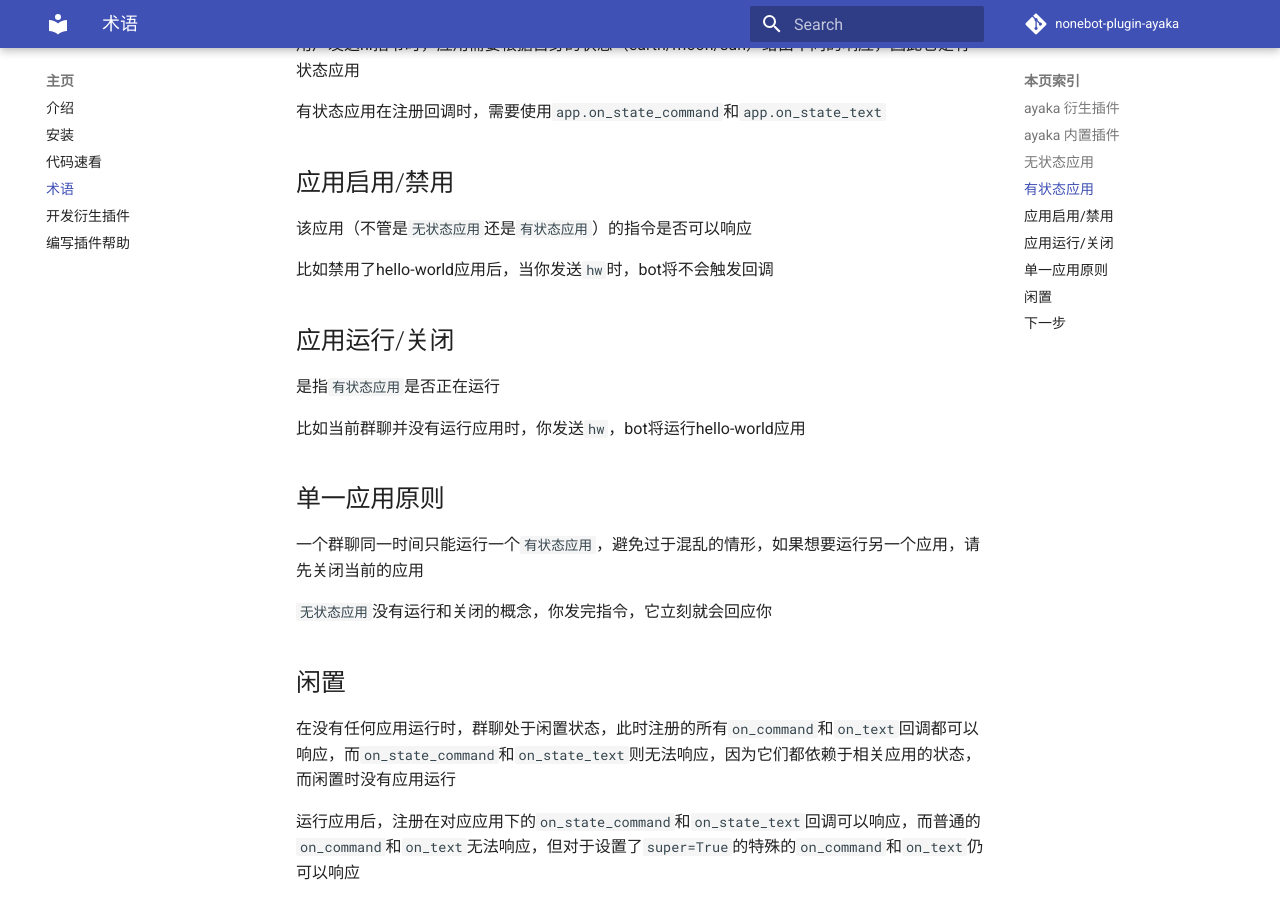
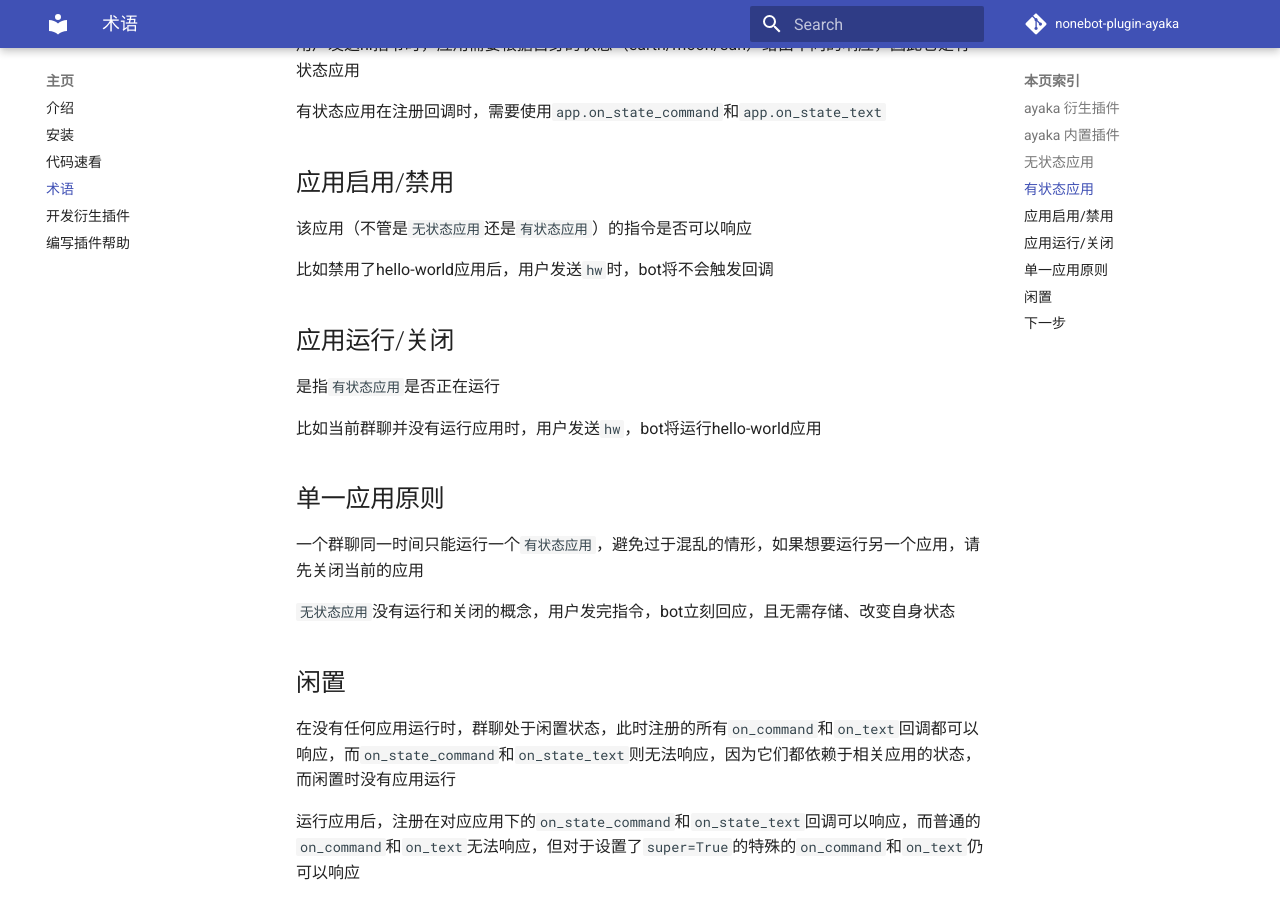
Before and after one commit to bridgeL/ayaka_doc, an MkDocs documentation site: the page built from docs/term.md, in a window 1280 px wide and 900 px high, scrolled down 1073 px. Built offline with MkDocs 1.6.1 and Material for MkDocs 9.7.7, drawn with Linux system fonts in a browser that asks for light colours; comment, search, counter and statistics services are not loaded.

Commit message:
更好的表达

```diff
--- a/docs/term.md
+++ b/docs/term.md
@@ -40,19 +40,19 @@ ayaka内部已安装一份特殊的综合管理插件，它基于ayaka插件而
 
 该应用（不管是`无状态应用`还是`有状态应用`）的指令是否可以响应
 
-比如禁用了hello-world应用后，当你发送`hw`时，bot将不会触发回调
+比如禁用了hello-world应用后，用户发送`hw`时，bot将不会触发回调
 
 ## 应用运行/关闭
 
 是指`有状态应用`是否正在运行
 
-比如当前群聊并没有运行应用时，你发送`hw`，bot将运行hello-world应用
+比如当前群聊并没有运行应用时，用户发送`hw`，bot将运行hello-world应用
 
 ## 单一应用原则
 
 一个群聊同一时间只能运行一个`有状态应用`，避免过于混乱的情形，如果想要运行另一个应用，请先关闭当前的应用
 
-`无状态应用`没有运行和关闭的概念，你发完指令，它立刻就会回应你
+`无状态应用`没有运行和关闭的概念，用户发完指令，bot立刻回应，且无需存储、改变自身状态
 
 ## 闲置
 
```
Also changed, not shown: docs/change-log/v3.md (+3 -3 lines), docs/hello.md (+1 -1 lines).
